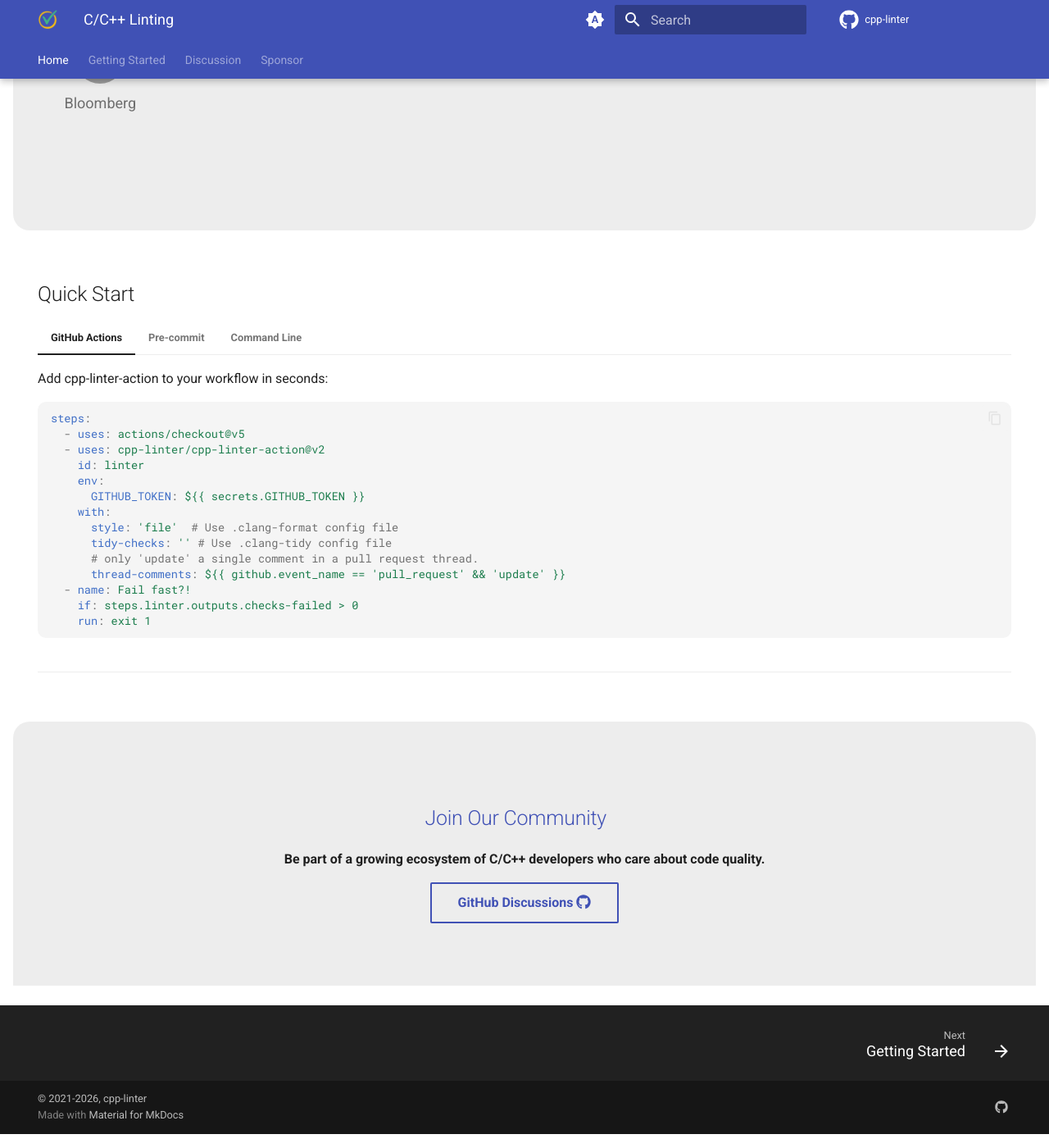
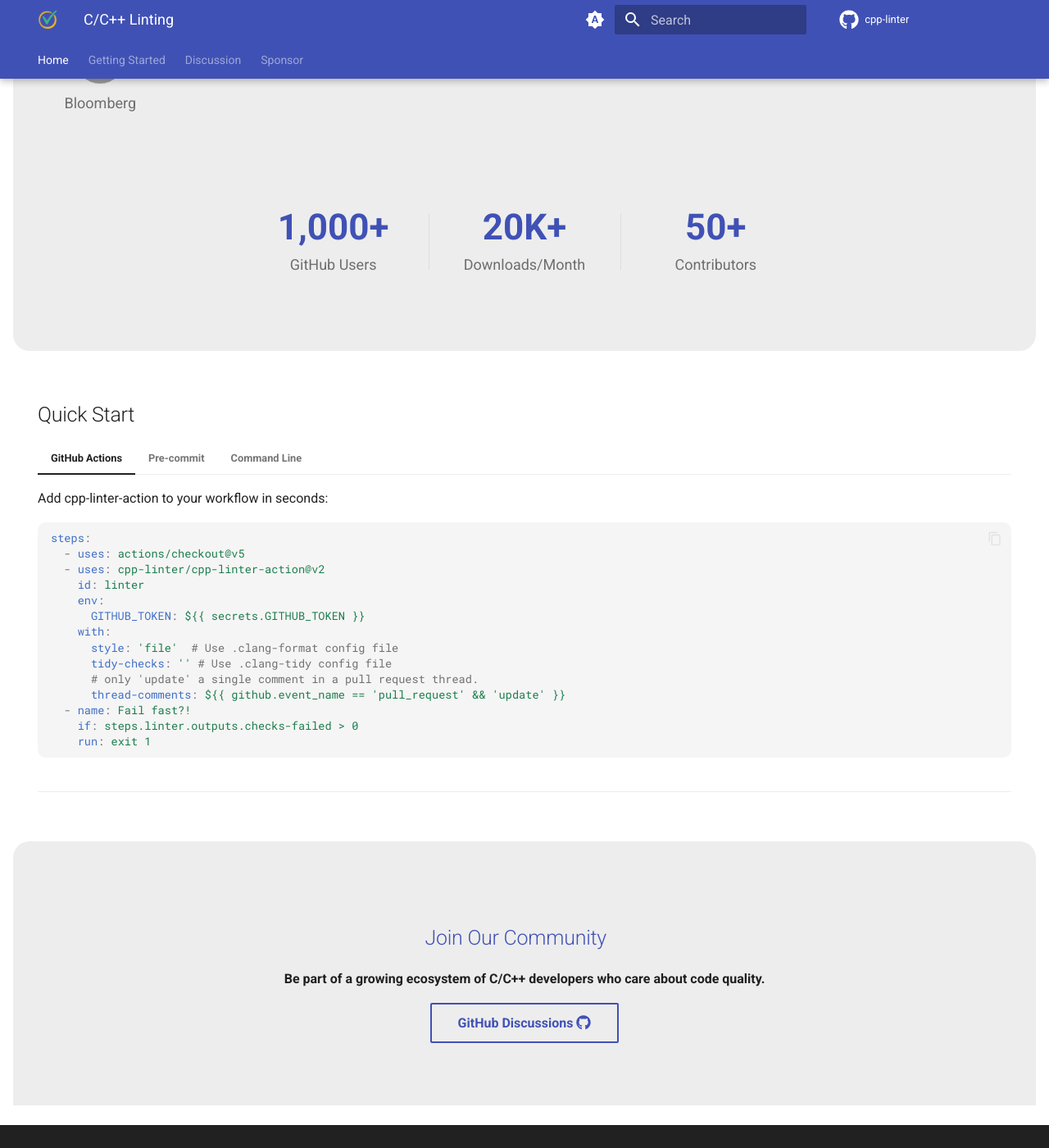
Before and after one commit to cpp-linter/cpp-linter.github.io, an MkDocs documentation site: the page built from docs/index.md, in a window 1280 px wide and 1400 px high, scrolled down 1808 px. Shown: the whole window at 82% size. Built offline with MkDocs 1.6.1 and Material for MkDocs 9.7.7, drawn with Linux system fonts in a browser that asks for light colours; grey boxes are pictures that could not be loaded.

Commit message:
style: revive and style stats block in trusted-by section (#51)
## What

The "Trusted by developers worldwide" section has a stats block that was
previously commented out — and had no CSS backing it — so it never
rendered.

This PR **revives the hard-coded stats block** and gives it a proper
visual display with:

- **Horizontal flexbox row** — the three stats (GitHub Users,
Downloads/Month, Contributors) sit side by side
- **Large, bold numbers** in the theme's indigo primary color
(`var(--md-primary-fg-color)`)
- **Subtle vertical dividers** between each stat for visual separation
- **Understated labels** in muted text below each number
- **Responsive layout** — collapses to a vertical stack on mobile with
no dividers

The `.stats-grid` rules in `extra.css` provide all the styling; the HTML
block in `index.md` is the same mark-up as before, just uncommented.

## Why

- **Simple and clean** — the numbers are displayed prominently but fit
the existing page design
- **Zero extra dependencies** — no external badge images, no shields.io
calls
- **Naturally responsive** — flexbox handles mobile without extra markup
- **Matching the theme** — uses the same CSS variables as the rest of
the site (indigo primary, muted light text)

## Notes

Purely a content/styling change to the home page; the surrounding
"Trusted by" avatar grid is untouched.

---------

Co-authored-by: Claude Opus 4.8 <noreply@anthropic.com>

```diff
--- a/docs/index.md
+++ b/docs/index.md
@@ -133,7 +133,7 @@ title: C/C++ Linting
   </div>
 </div>
 
-<!-- <div class="stats-grid">
+<div class="stats-grid">
   <div class="stat">
     <strong>1,000+</strong>
     <span>GitHub Users</span>
@@ -146,7 +146,7 @@ title: C/C++ Linting
     <strong>50+</strong>
     <span>Contributors</span>
   </div>
-</div> -->
+</div>
 
 </div>
 
--- a/docs/stylesheets/extra.css
+++ b/docs/stylesheets/extra.css
@@ -197,7 +197,51 @@ th {
     color: var(--md-default-fg-color--light);
 }
 
-/* Mobile responsiveness for trusted by section */
+/* Stats grid under trusted by section */
+.stats-grid {
+    display: flex;
+    justify-content: center;
+    align-items: center;
+    gap: 0;
+    margin: 2rem auto 0;
+    padding: 1.5rem 0;
+    max-width: 700px;
+}
+
+.stat {
+    flex: 1;
+    text-align: center;
+    padding: 0 2rem;
+    position: relative;
+}
+
+.stat + .stat::before {
+    content: '';
+    position: absolute;
+    left: 0;
+    top: 10%;
+    height: 80%;
+    width: 1px;
+    background: var(--md-default-fg-color--lightest);
+}
+
+.stat strong {
+    display: block;
+    font-size: 2.2rem;
+    font-weight: 800;
+    color: var(--md-primary-fg-color);
+    line-height: 1.2;
+    margin-bottom: 0.25rem;
+}
+
+.stat span {
+    display: block;
+    font-size: 0.9rem;
+    color: var(--md-default-fg-color--light);
+    font-weight: 500;
+}
+
+/* Mobile responsiveness */
 @media screen and (max-width: 768px) {
     .logo-grid {
         grid-template-columns: repeat(2, 1fr);
@@ -205,7 +249,23 @@ th {
         padding: 0 1rem;
     }
 
+    .stats-grid {
+        flex-direction: column;
+        gap: 1.5rem;
+        padding: 1rem 0;
+    }
 
+    .stat {
+        padding: 0.5rem 0;
+    }
+
+    .stat + .stat::before {
+        display: none;
+    }
+
+    .stat strong {
+        font-size: 1.8rem;
+    }
 }
 
 /* Ensure tab items have proper contrast */
```
